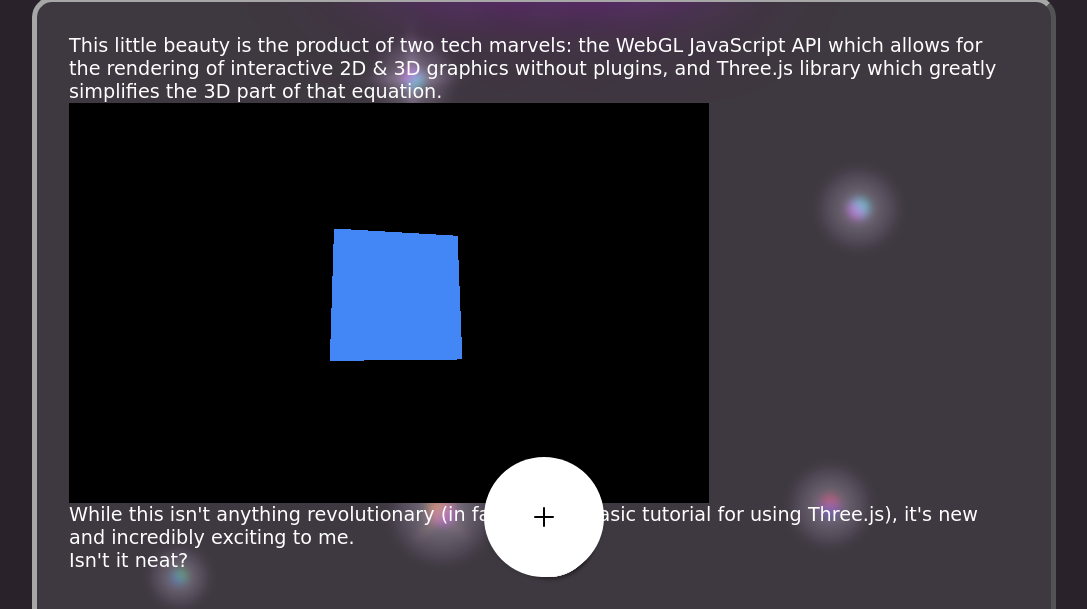
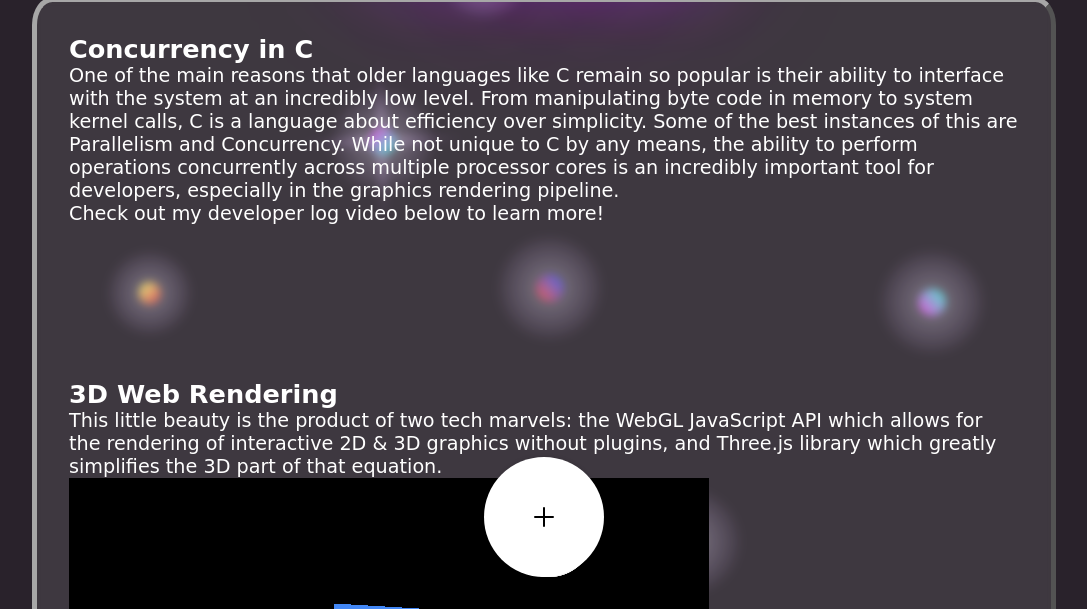
Before and after one commit to SpazBot/CareerPage, a website built with Vite: page pages/code.html in a window 1280 px wide. Shown: the part 191-800 px from the top of the page, without its empty margins (96-1183 px from the left). Built offline with nearby package versions, Linux system fonts and the light colour scheme; a web font is replaced by a local one.

Commit message:
Audio & Video
+ Added audio clips to the albums section.
+ Added a section about concurrency to the Code page.
~ Changed font styles to include more header types.

```diff
--- a/pages/code.html
+++ b/pages/code.html
@@ -17,8 +17,23 @@
     </div>
 
     <div class="glassWrapper">
-        <!--Content Goes Here-->
+
+        <article>
+            <h3>Concurrency in C</h3>
+            <p>
+                One of the main reasons that older languages like C remain so popular is their ability to interface with the system at an incredibly low level.
+                From manipulating byte code in memory to system kernel calls, C is a language about efficiency over simplicity. Some of the best instances of this
+                are Parallelism and Concurrency. While not unique to C by any means, the ability to perform operations concurrently across multiple processor cores
+                is an incredibly important tool for developers, especially in the graphics rendering pipeline.<br>
+                Check out my developer log video below to learn more!
+            </p>
+            <video></video>
+
+        </article>
+
         <!--Three.js & WebGL render starts here-->
+        <article>
+            <h3>3D Web Rendering</h3>
             <p id="cubeTutorialDescription">
                 This little beauty is the product of two tech marvels: the WebGL JavaScript API which allows for the rendering of interactive
                 2D & 3D graphics without plugins, and Three.js library which greatly simplifies the 3D part of that equation.
@@ -32,6 +47,7 @@
                 Isn't it neat?
             </p>
             <script id="cabin" type="module" src="../scripts/cabin.js"></script>
+        </article>
     </div>
 
     <nav class="menu">
--- a/styles/style.css
+++ b/styles/style.css
@@ -128,8 +128,9 @@ h2
 
 h3
 {
-    font-family: 'Courier New', Courier, monospace;
+    font-family: "Edu QLD Beginner", cursive;
     font-size: 2vw;
+    font-weight: bold;
     color: #ffffff;
 }
 
```
Also changed, not shown: pages/audio.html (+6 -0 lines), 6 other files. Lines whose indentation alone changed are shown as unchanged.
